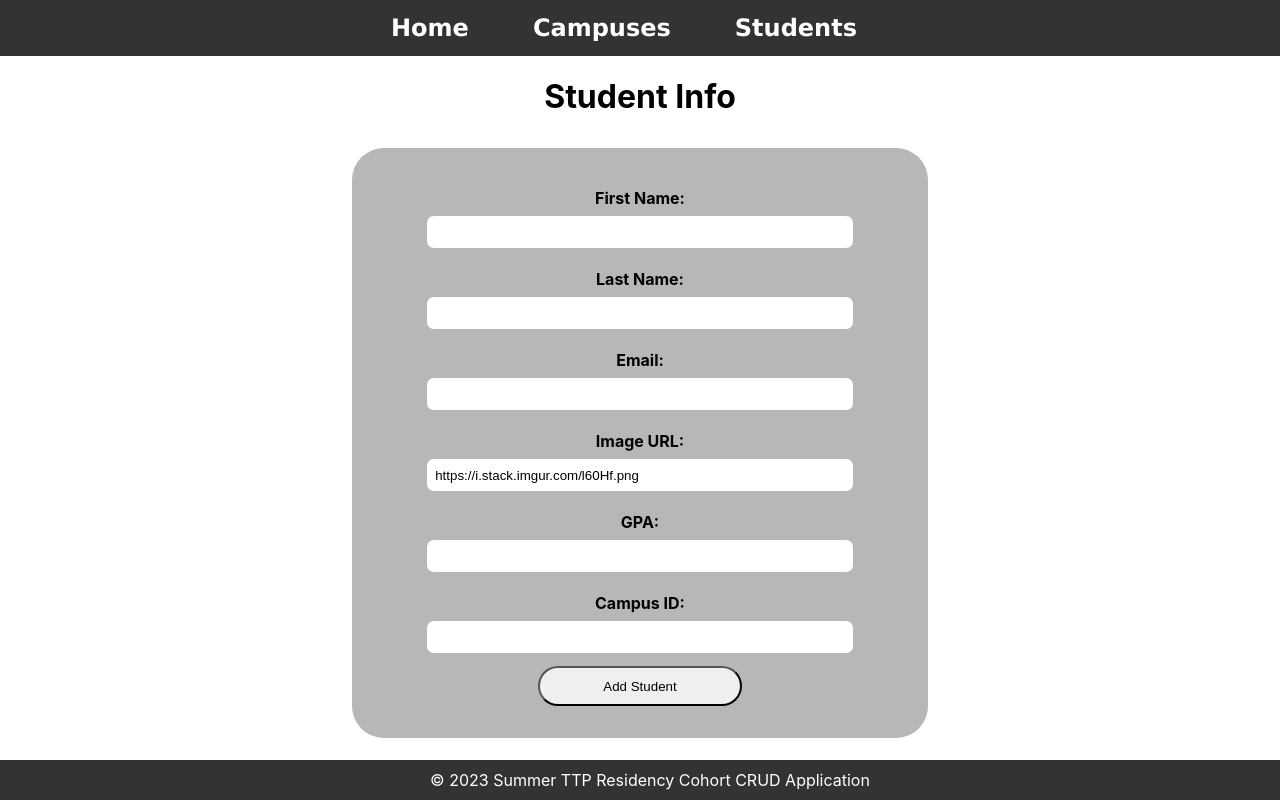
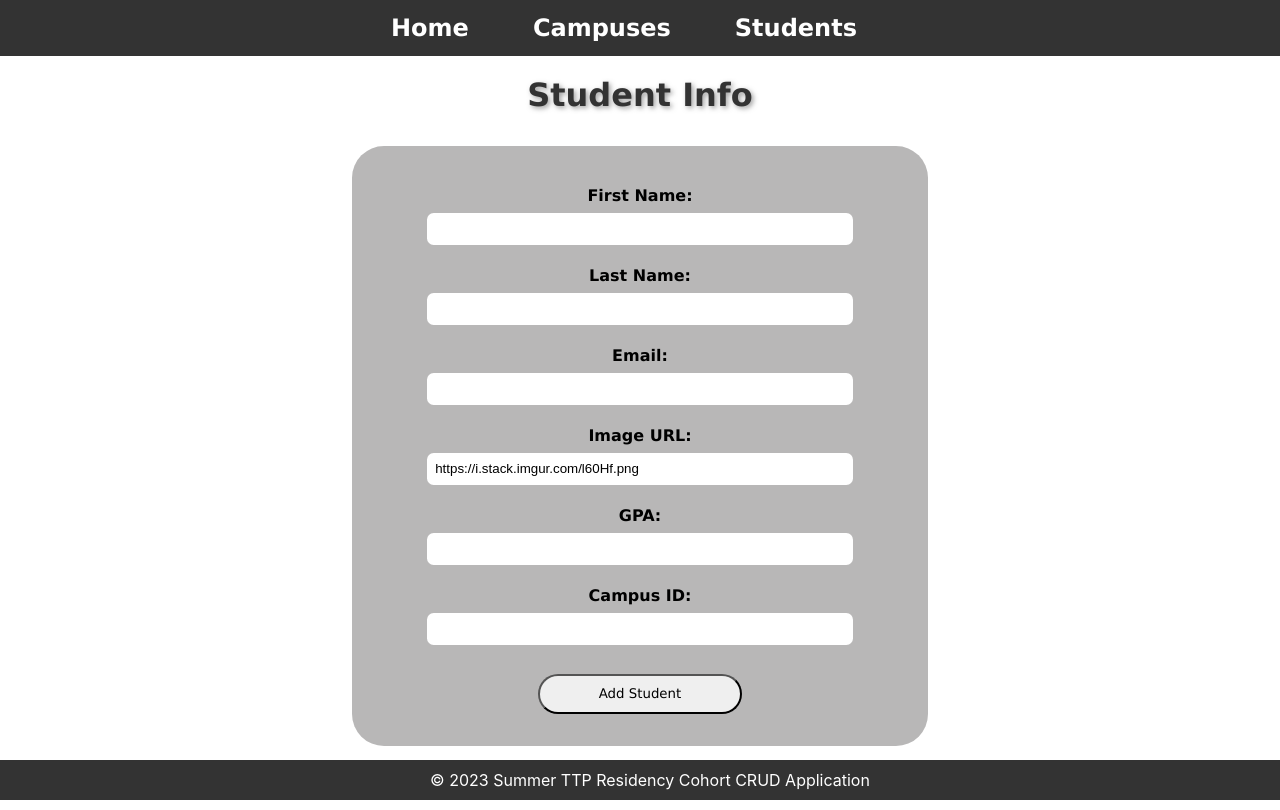
Before and after one commit to sabinaismailova/crudappfrontend, a React (Create React App) app: page /students/add in a window 1280 px wide. Built offline with nearby package versions, Linux system fonts and the light colour scheme.

Commit message:
fixed forms headers and added hover effect to submit btn

```diff
--- a/src/components/forms/AddCampus.jsx
+++ b/src/components/forms/AddCampus.jsx
@@ -26,7 +26,7 @@
 
   return (
     <div className="forms">
-      <h1>Campus Info</h1>
+      <h1 className="header">Campus Info</h1>
       <form onSubmit={handleSubmit}>
         <label>Name:</label>
         <input
--- a/src/components/forms/AddStudent.jsx
+++ b/src/components/forms/AddStudent.jsx
@@ -35,7 +35,7 @@
   //img url is set to the default user img and will remain the same unless user changes the img url
   return (
     <div className="forms">
-      <h1>Student Info</h1>
+      <h1 className="header">Student Info</h1>
       <form onSubmit={handleSubmit}>
         <label>First Name:</label>{" "}
         <input
--- a/src/components/forms/EditCampus.jsx
+++ b/src/components/forms/EditCampus.jsx
@@ -31,7 +31,7 @@
 
   return (
     <div className="forms">
-      <h1>Edit Campus</h1>
+      <h1 className={"header"}>Edit Campus</h1>
       <form onSubmit={handleEditSubmit}>
         <label>Name: </label>
         <input
--- a/src/components/forms/EditStudent.jsx
+++ b/src/components/forms/EditStudent.jsx
@@ -32,6 +32,7 @@
 
   return (
     <div className="forms">
+      <h1 className={"header"}>Edit Student</h1>
       <form onSubmit={handleEditSubmit}>
         <label>First Name: </label>
         <input
--- a/src/components/forms/forms.css
+++ b/src/components/forms/forms.css
@@ -1,6 +1,7 @@
 .forms{
     text-align: center;
     margin-bottom: 5%;
+    font-family:Verdana;
 }
 
 form {
@@ -33,6 +34,16 @@
 .submitbtn{
     width: 40%;
     margin: auto;
+    margin-top: 16px;
     border-radius: 2em;
     height: 3em;
+    font-family:Verdana;
 }
+
+.submitbtn:hover{
+    background-color: rgb(255, 255, 255);
+}
+
+.header{
+    text-align: center;
+}
--- a/src/pages/EditStudentPage.jsx
+++ b/src/pages/EditStudentPage.jsx
@@ -17,7 +17,6 @@
   return (
     <div>
       <Navbar />
-      <h1>Edit Student</h1>
       <EditStudent />
       <Footer />
     </div>
```
